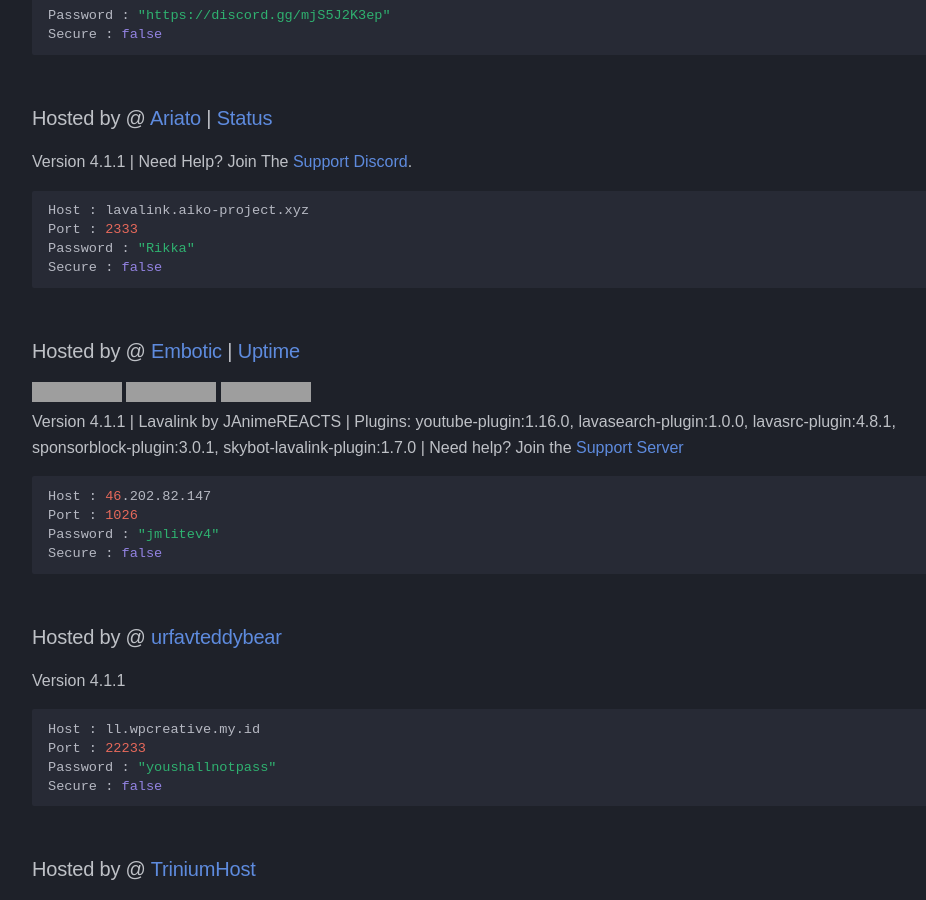
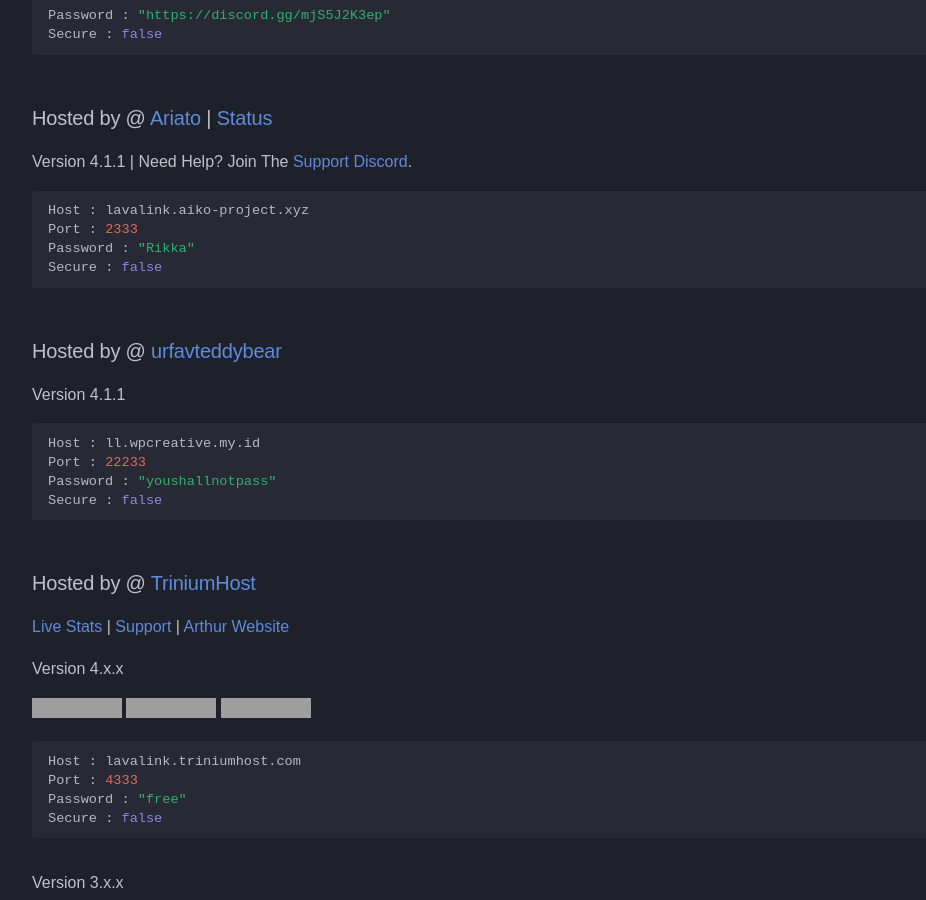
Before and after one commit to DarrenOfficial/lavalink-list, an MkDocs documentation site: the page built from docs/NoSSL/Lavalink-NonSSL.md, in a window 1280 px wide and 900 px high, scrolled down 1711 px. Shown: the whole window, without its empty margins (14-940 px from the left). Built offline with MkDocs 1.6.1 and Material for MkDocs 9.7.7, drawn with Linux system fonts in a browser that asks for light colours; some web fonts are replaced; comment, search, counter and statistics services are not loaded; a style sheet for code colours, icons or effects is not loaded; some of the changed text lies outside the part shown; grey boxes are pictures that could not be loaded.

Commit message:
Removing lavalink...
Due to my host discontinuing its service, I had to remove it early, it will still have uptime maybe next week but it'll be the last uptime to save the data left. But since there's no migration is planned yet, it's removed for now...

This is it for now, I'm grateful to have given free lavalink for a while despite its shaky uptime!

````diff
--- a/docs/NoSSL/Lavalink-NonSSL.md
+++ b/docs/NoSSL/Lavalink-NonSSL.md
@@ -91,16 +91,6 @@ Password : "Rikka"
 Secure : false
 ```
 
-### Hosted by @ [Embotic](https://discord.gg/XpNWvYjX5F) | [Uptime](https://hetrixtools.com/report/uptime/0da291f13750558ad637bf795974619b/) <br />
-![status](https://lavalink-list-api.ajieblogs.eu.org/46-202-82-147-1026/badge/Status) ![load](https://lavalink-list-api.ajieblogs.eu.org/46-202-82-147-1026/badge/Load) ![playersv4jmlite](https://lavalink-list-api.ajieblogs.eu.org/46-202-82-147-1026/badge/Players) <br />
-Version 4.1.1 | Lavalink by JAnimeREACTS | Plugins: youtube-plugin:1.16.0, lavasearch-plugin:1.0.0, lavasrc-plugin:4.8.1, sponsorblock-plugin:3.0.1, skybot-lavalink-plugin:1.7.0 | Need help? Join the [Support Server](https://discord.gg/NsTFDYvhXd)
-```bash
-Host : 46.202.82.147
-Port : 1026
-Password : "jmlitev4"
-Secure : false
-```
-
 ### Hosted by @ [ urfavteddybear ](https://github.com/urfavteddybear)
 Version 4.1.1
 ```bash
````
